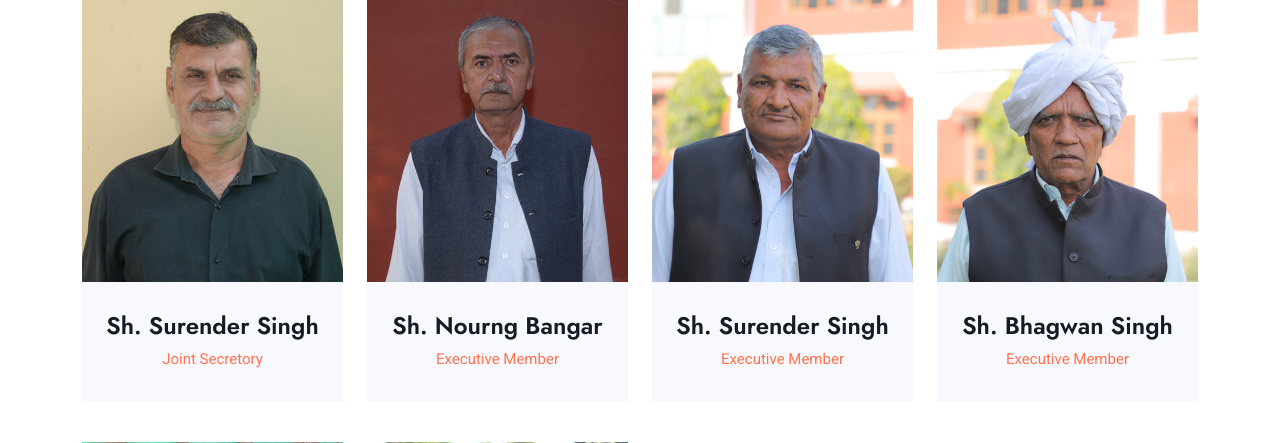
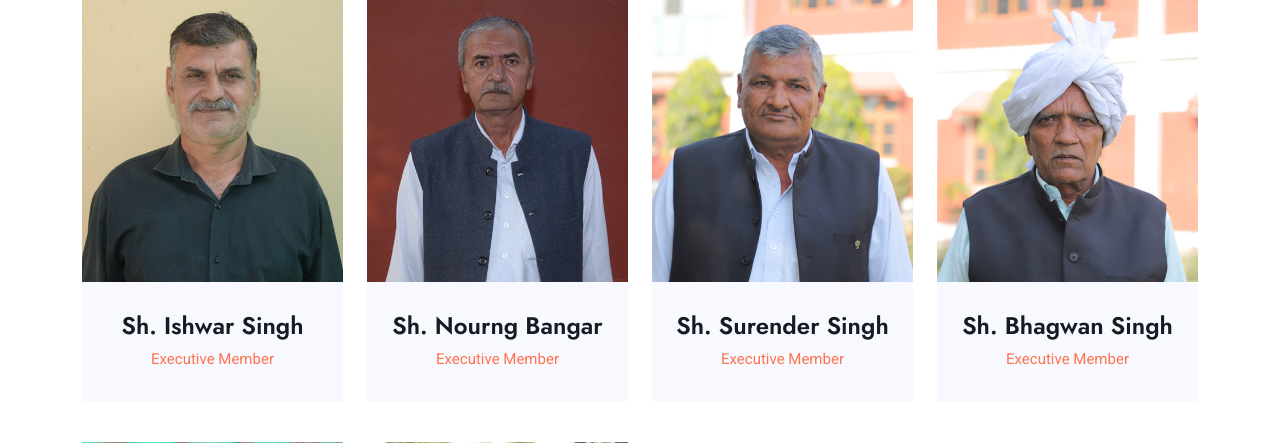
Before and after one commit to bhupindersinghsaggu/aryakanyagurukul.com, a PHP site: page /akgce/governing-body.php in a window 1280 px wide. Shown: the part 1461-1904 px from the top of the page. Run offline with PHP 8.4, Linux system fonts and the light colour scheme.

Commit message:
Update governing-body.php

```diff
--- a/akgce/governing-body.php
+++ b/akgce/governing-body.php
@@ -117,8 +117,8 @@ include('_web/header.php');
 
             </div>
             <div class="team-info">
-              <h4>Sh. Surender Singh</h4>
-              <p>Joint Secretory </p>
+            <h4>Sh. Ishwar Singh</h4>
+            <p>Executive Member </p>
 
             </div>
           </div>
```
